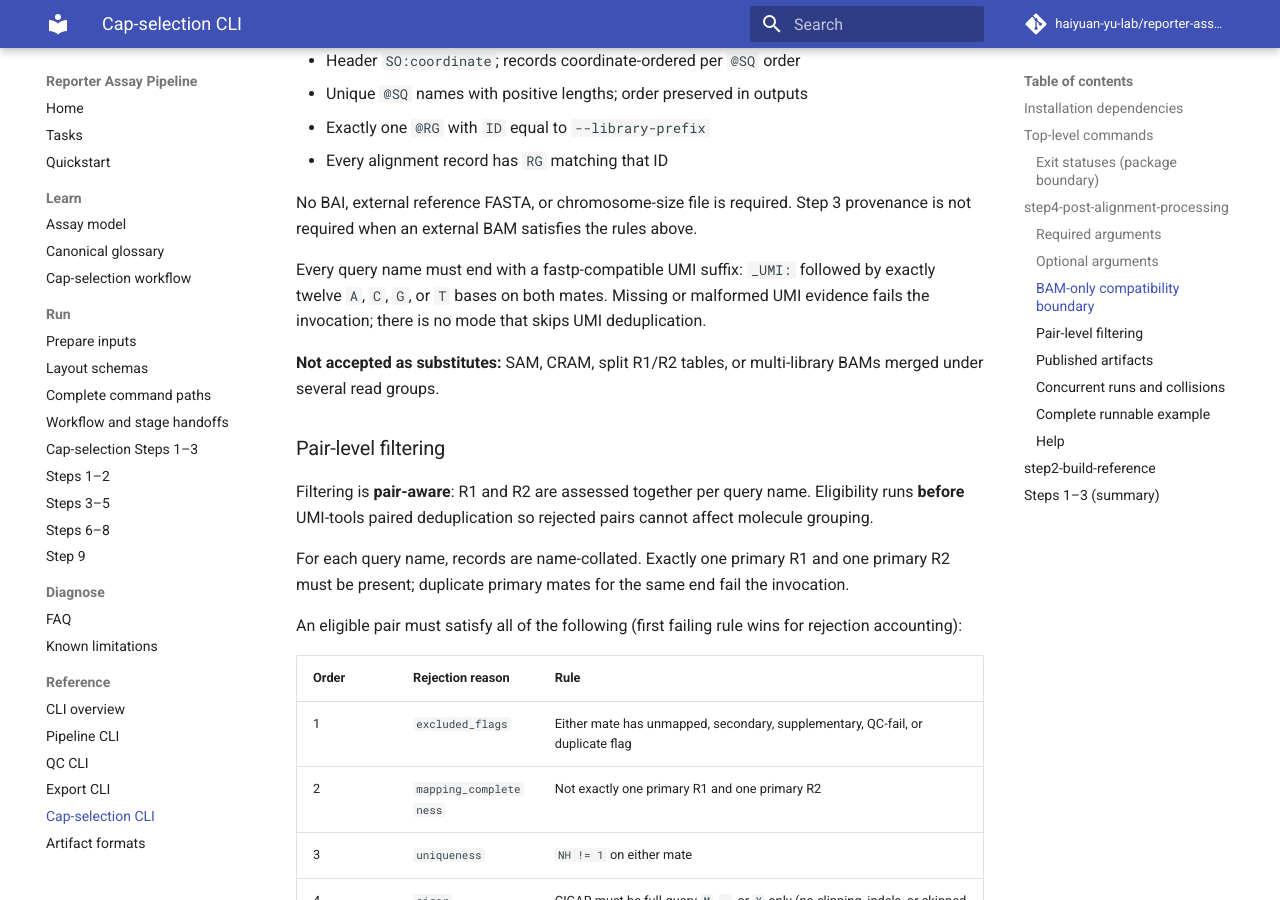
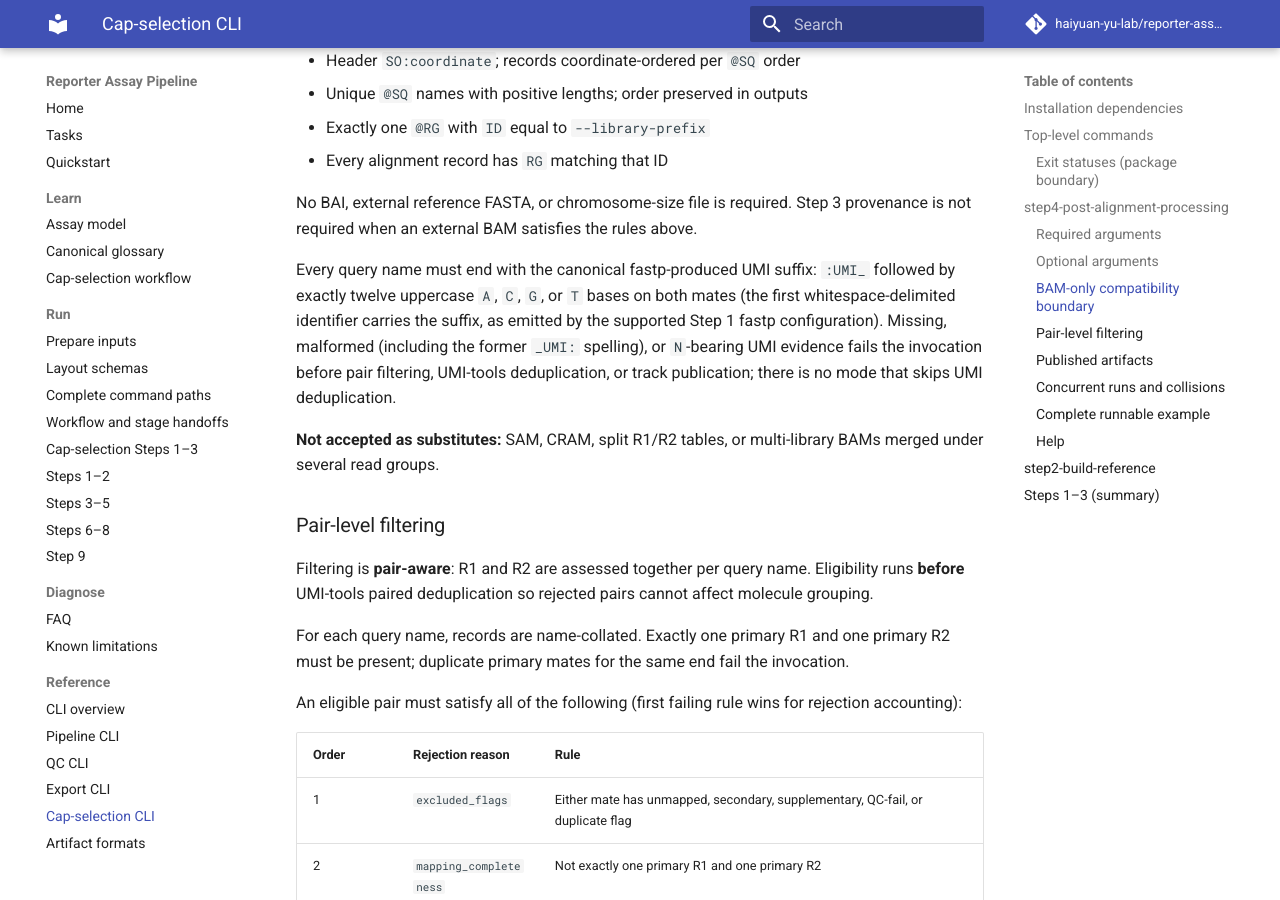
Before and after one commit to haiyuan-yu-lab/reporter-assay-pipeline-doc, an MkDocs documentation site: the page built from docs/cli/cap-assay.md, in a window 1280 px wide and 900 px high, scrolled down 3253 px. Built offline with MkDocs 1.6.1 and Material for MkDocs 9.7.7, drawn with Linux system fonts in a browser that asks for light colours; comment, search, counter and statistics services are not loaded.

Commit message:
Document canonical fastp :UMI_ suffix for cap-selection Step 4 (SPEC-019)

```diff
--- a/docs/cli/cap-assay.md
+++ b/docs/cli/cap-assay.md
@@ -115,9 +115,13 @@
 No BAI, external reference FASTA, or chromosome-size file is required. Step 3
 provenance is not required when an external BAM satisfies the rules above.
 
-Every query name must end with a fastp-compatible UMI suffix:
-`_UMI:` followed by exactly twelve `A`, `C`, `G`, or `T` bases on both mates.
-Missing or malformed UMI evidence fails the invocation; there is no mode that
+Every query name must end with the canonical fastp-produced UMI suffix:
+`:UMI_` followed by exactly twelve uppercase `A`, `C`, `G`, or `T` bases
+on both mates (the first whitespace-delimited identifier carries the
+suffix, as emitted by the supported Step 1 fastp configuration). Missing,
+malformed (including the former `_UMI:` spelling), or `N`-bearing UMI
+evidence fails the invocation before pair filtering, UMI-tools
+deduplication, or track publication; there is no mode that
 skips UMI deduplication.
 
 **Not accepted as substitutes:** SAM, CRAM, split R1/R2 tables, or multi-library
```
